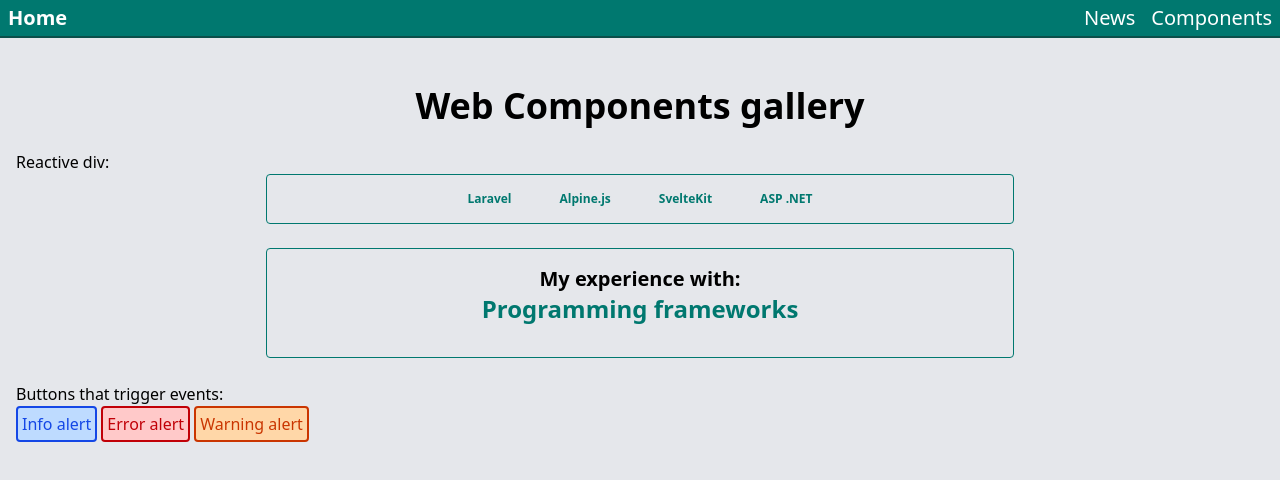
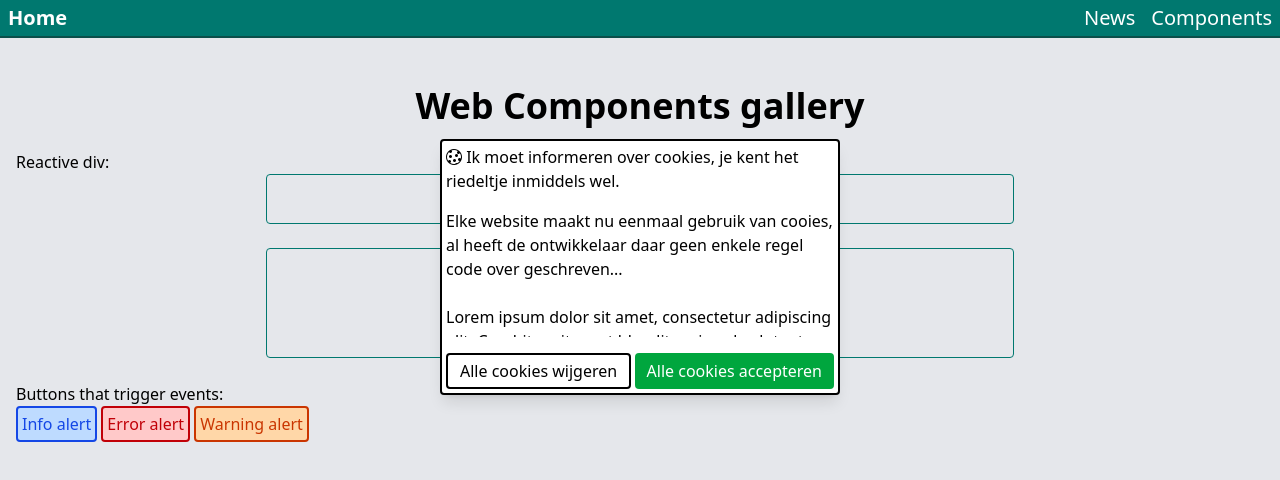
Before and after one commit to MossGuy/Svelte_Garden, a SvelteKit app: page /web_components in a window 1280 px wide. Shown: the top 480 px of the page. Built offline with nearby package versions, Linux system fonts and the light colour scheme.

Commit message:
renamed Modal to CookieModal and made the CookieModal with similar functionalities to the alerts

```diff
--- a/src/routes/web_components/+page.svelte
+++ b/src/routes/web_components/+page.svelte
@@ -21,8 +21,9 @@
     let alertWarningMessage = $state("This page is under construction. More components may be added later!");
 
     // cookies modal
-    import Modal from './Modal.svelte';
-    let showModalCookies = $state(false);
+    import ModalCookies from './ModalCookies.svelte';
+    // modal visibility TODO: make it show only once per user session
+    let showModalCookies = $state(true);
 
 
     // reactive div data
@@ -34,11 +35,16 @@
     <title>Svelte Garden | Components</title>
 </svelte:head>
 
-<!-- alerts and modal container -->
+<!-- alerts container -->
 <section class="flex flex-col gap-1 fixed top-4 left-1/2 transform -translate-x-1/2 w-11/12 max-w-lg z-50">
     <AlertInfo bind:visible={showAlertInfo} bind:message={alertInfoMessage} />
     <AlertError bind:visible={showAlertError} bind:message={alertErrorMessage} />
     <AlertWarning bind:visible={showAlertWarning} bind:message={alertWarningMessage} />
+</section>
+
+<!-- modal container -->
+<section>
+    <ModalCookies bind:visible={showModalCookies} />
 </section>
 
 <!-- page title -->
--- a/src/routes/web_components/Modal.svelte
+++ /dev/null
@@ -1,11 +0,0 @@
-<script lang="ts">
-    let props = $props();
-</script>
-
-
-<div>
-    <h2>Modal header</h2>
-    <div>
-        <p>modal body</p>
-    </div>
-</div>
--- /dev/null
+++ b/src/routes/web_components/ModalCookies.svelte
@@ -0,0 +1,40 @@
+<script lang="ts">
+    import { fly } from 'svelte/transition';
+
+    let {
+        visible = $bindable(false)
+    } = $props<{
+        visible?: boolean;
+    }>();
+</script>
+
+{#if visible}
+<div class="border border-2 rounded p-1 h-64 w-100 mx-auto bg-white shadow-lg flex flex-col gap-4 fixed top-1/3 left-1/2 transform -translate-x-1/2 -translate-y-1/2 z-50">
+    <h2>
+        <i class="bi bi-cookie"></i>
+        Ik moet informeren over cookies, je kent het riedeltje inmiddels wel.
+    </h2>
+    <div class="overflow-y-scroll">
+        <p>Elke website maakt nu eenmaal gebruik van cooies, al heeft de ontwikkelaar daar geen enkele regel code over geschreven...</p>
+        <br>
+        <p>
+            Lorem ipsum dolor sit amet, consectetur adipiscing elit. Curabitur sit amet blandit orci, sed volutpat nunc. Quisque commodo posuere quam sit amet fermentum. Phasellus nec vehicula dui. Nulla ornare dui eu enim ornare, eu fringilla dolor egestas. Praesent fermentum quis quam et laoreet. Curabitur ac vulputate orci. Donec nec scelerisque tortor. Mauris quis felis pulvinar, convallis mi quis, hendrerit metus. Integer eu dolor vulputate, feugiat eros non, auctor massa. Ut id quam iaculis, vulputate lectus ut, mattis tellus. Suspendisse in mauris vitae lorem commodo aliquet eu sed orci. Nam vel euismod magna, vitae rhoncus enim. Fusce iaculis ipsum ac purus posuere posuere. Curabitur bibendum sapien gravida fringilla lacinia. Mauris quis iaculis eros.
+        </p>
+    </div>
+    <div class="flex justify-between">
+        <button
+        onclick={() => alert("HAHA, in your dreams!")}
+        class="py-1 px-3 rounded border border-2"
+        >
+            Alle cookies wijgeren
+        </button>
+
+        <button
+        onclick={() => visible = false}
+        class="py-1 px-3 rounded bg-green-600 text-white"
+        >
+            Alle cookies accepteren
+        </button>
+    </div>
+</div>
+{/if}
```
